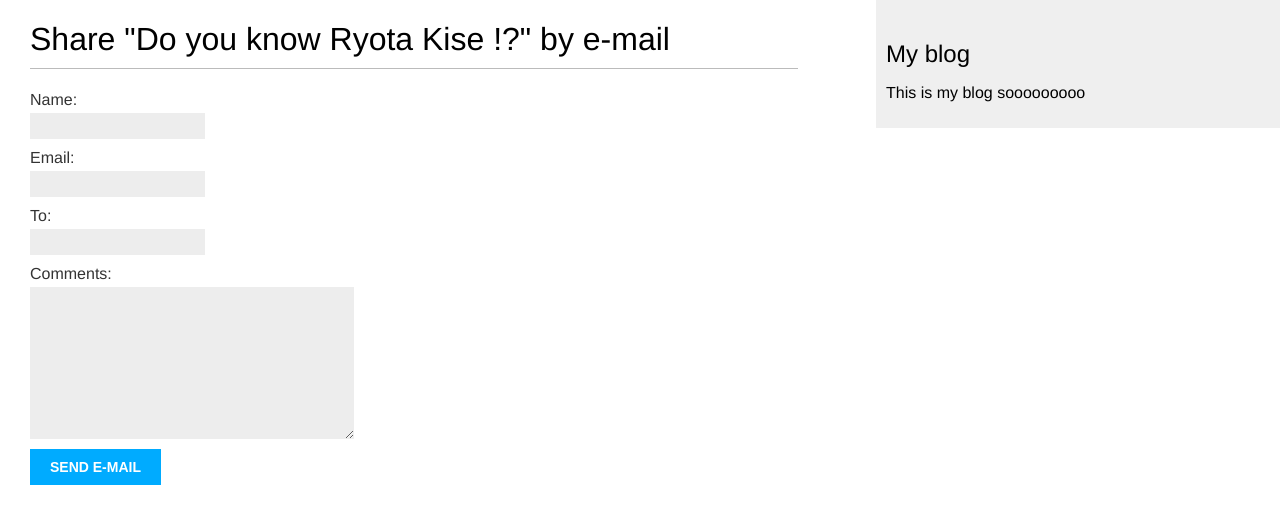
After one commit to karuidesu/manga-blog, a Django app: page /mangablog/4/share/ in a window 1280 px wide. The commit adds this page. Shown: the top 524 px of the page. Run offline with Django 4.2, Linux system fonts and the light colour scheme; data comes from the database, SQL or seed files in the repository.

Commit message:
Sending email with Django

```diff
--- a/Myblog/settings.py
+++ b/Myblog/settings.py
@@ -41,6 +41,7 @@ INSTALLED_APPS = [
 ]
 
 #Email server configuration
+EMAIL_BACKEND = 'django.core.mail.backends.smtp.EmailBackend'
 EMAIL_HOST = 'smpt.gmail.com'
 EMAIL_HOST_USER = 'lucedia09@gmail.com'
 EMAIL_HOST_PASSWORD = 'mscj armm sfmk btzf'
--- a/mangablog/templates/blog/post/detail.html
+++ b/mangablog/templates/blog/post/detail.html
@@ -10,4 +10,8 @@
         </p>
 
         {{ post.body|linebreaks }}
+
+        <p>
+            <a href="{% url 'mangablog:post_share' post.id %}">Share this post</a>
+        </p>
     {% endblock %}
--- /dev/null
+++ b/mangablog/templates/blog/post/share.html
@@ -0,0 +1,20 @@
+{% extends 'blog/index.html' %}
+
+    {% block title %}Share a post{% endblock %}
+
+    {% block content %}
+        {% if sent %}
+            <h1>E-mail sucessfull sent </h1>
+            <p>
+                "{{ post.title }}" was sucessfull sent to {{ form.cleaned_data.to }}.
+            </p>
+        {% else %}
+            <h1>Share "{{ post.title }}" by e-mail</h1>
+            <form method="post">
+                {{ form.as_p }}
+                {% csrf_token %}
+
+                <input type="submit" value="Send e-mail">
+            </form>
+        {% endif %}
+    {% endblock %}
--- a/mangablog/urls.py
+++ b/mangablog/urls.py
@@ -8,4 +8,6 @@ urlpatterns = [
     path('', views.PostListView.as_view(), name='post_list'),
     path('<int:year>/<int:month>/<int:day>/<slug:post>/',
          views.post_detail, name='post_detail'),
+    path('<int:post_id>/share/',
+         views.post_share, name='post_share'),
 ]
--- a/mangablog/views.py
+++ b/mangablog/views.py
@@ -3,23 +3,35 @@ from .models import Post
 from django.views.generic import ListView
 from django.core.paginator import Paginator, EmptyPage, PageNotAnInteger
 from .form import EmailPostForm
+from django.core.mail import send_mail
 
 # Create your views here.
 
 def post_share(request, post_id):
     post = get_object_or_404(Post, id=post_id, status=Post.Status.PUBLISHED)
+    sent = False
 
     if request.method == 'POST':
         form =  EmailPostForm(request.POST) # Form was submitted
 
         if form.is_valid():
-            cd = form.cleaned_data()  # Form fields passed validation
+            cd = form.cleaned_data  # Form fields passed validation
+            post_url = request.build_absolute_uri(post.get_absolute_url())
+            subject = f"{cd['name']} recommands you read" \
+                f"{post.title}"
+            message = f"Read {post.title} at {post_url}\n\n" \
+                f"{cd['name']}\ s comments: {cd['comments']}"
+            send_mail(subject, message, 'lucedia09@gmail.com', [cd['to']])
+
+            sent = True
+
     else:
         form = EmailPostForm()
     return render(request,
-                  'blog/post.share.html',
+                  'blog/post/share.html',
                   {'post':post,
-                   'form':form})
+                   'form':form,
+                   'sent':sent})
 
 class PostListView(ListView):
     """ Alternative post list view """
```
Also changed, not shown: README.md.
